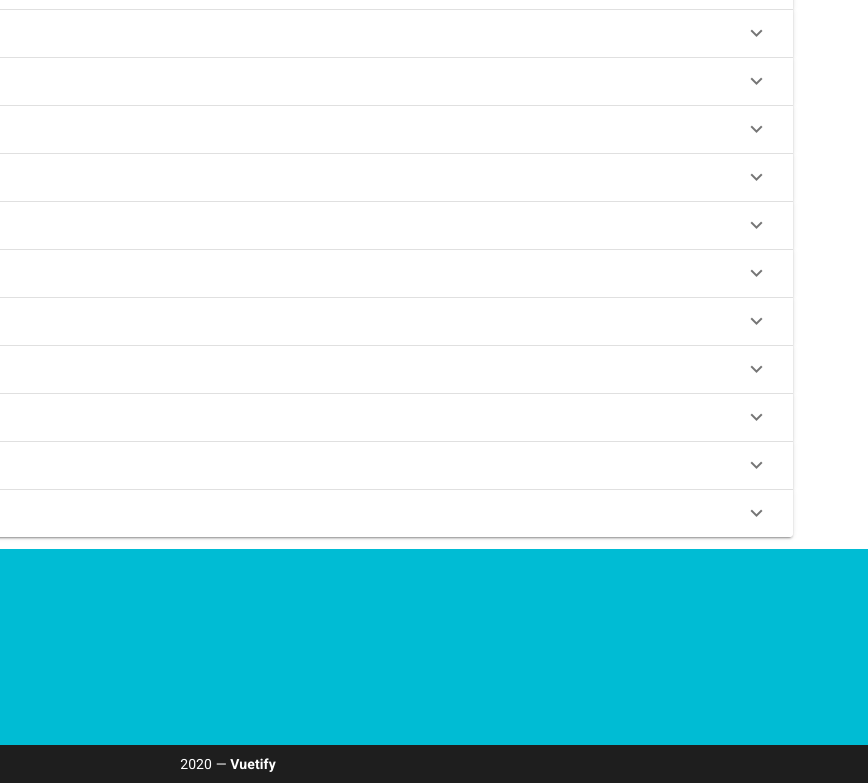
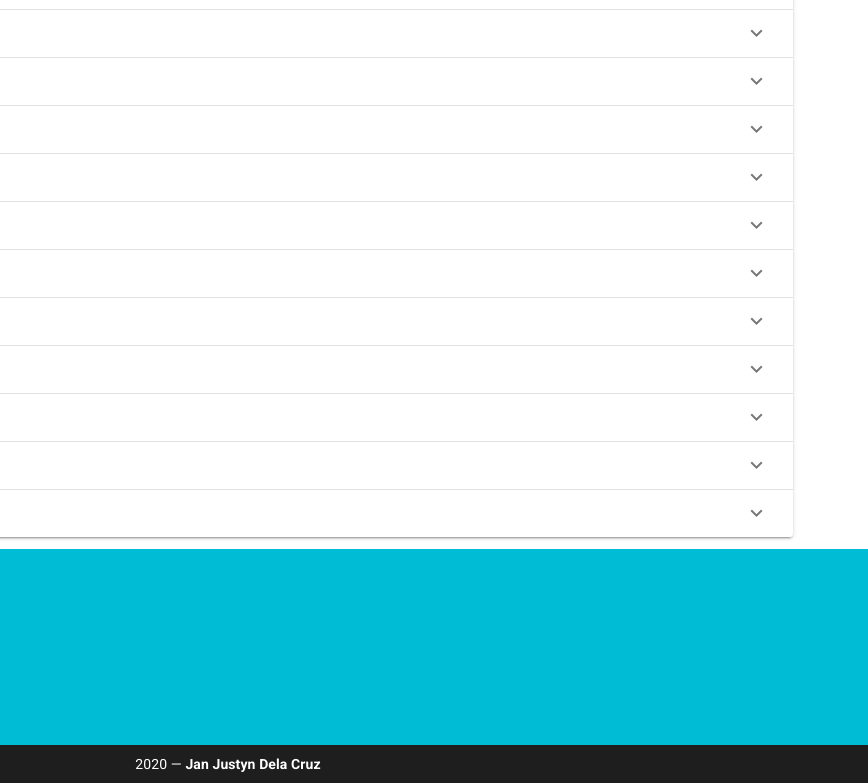
Before and after one commit to jdelacr/jdelacr.github.io, a plain HTML site: page index.html in a window 1280 px wide. Shown: the part 1860-2643 px from the top of the page, 412-1280 px from the left. Drawn offline with nearby package versions, Linux system fonts and the light colour scheme.

Commit message:
Updated footer

```diff
--- a/index.html
+++ b/index.html
@@ -512,7 +512,7 @@
                                 </v-list-item-content>
                         </v-card-text>
                         <v-card-text class="py-2 white--text text-center">
-                            {{ new Date().getFullYear() }} — <strong>Vuetify</strong>
+                            {{ new Date().getFullYear() }} — <strong>Jan Justyn Dela Cruz</strong>
                         </v-card-text>
                     </v-card>
                 </v-footer>
```
